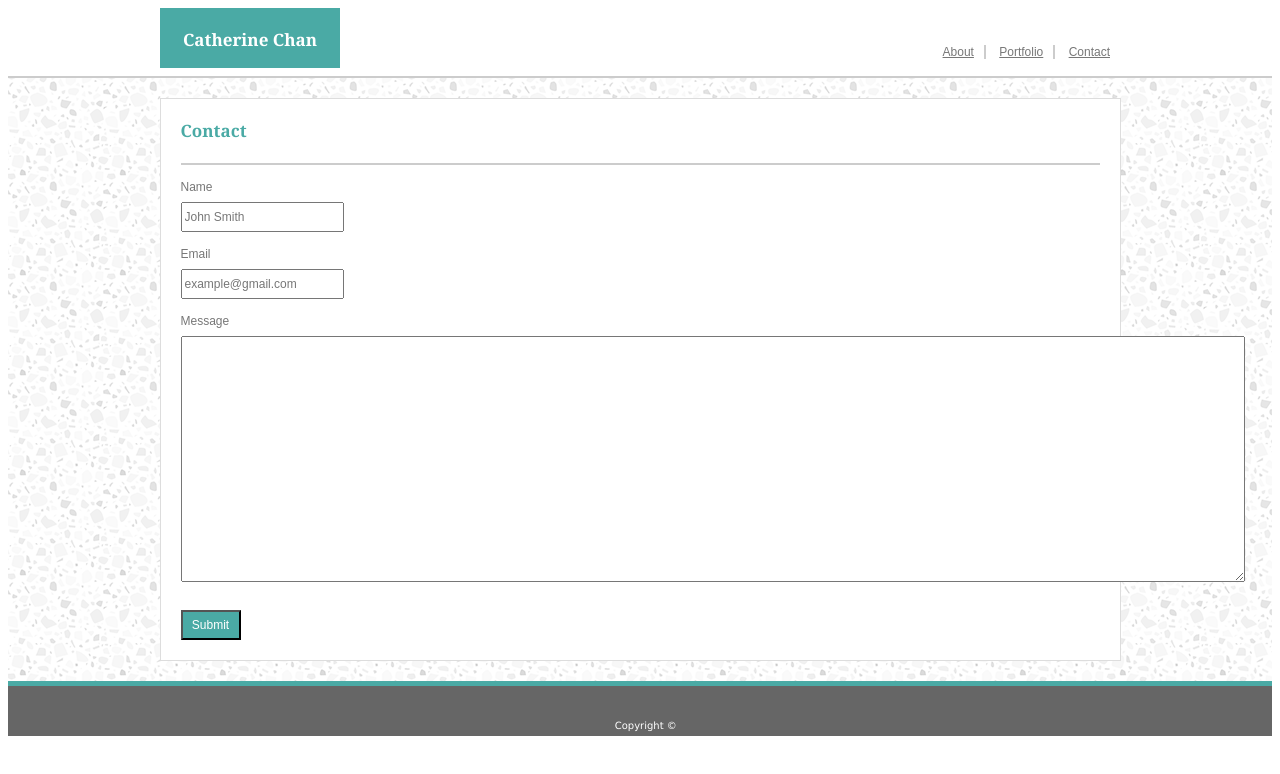
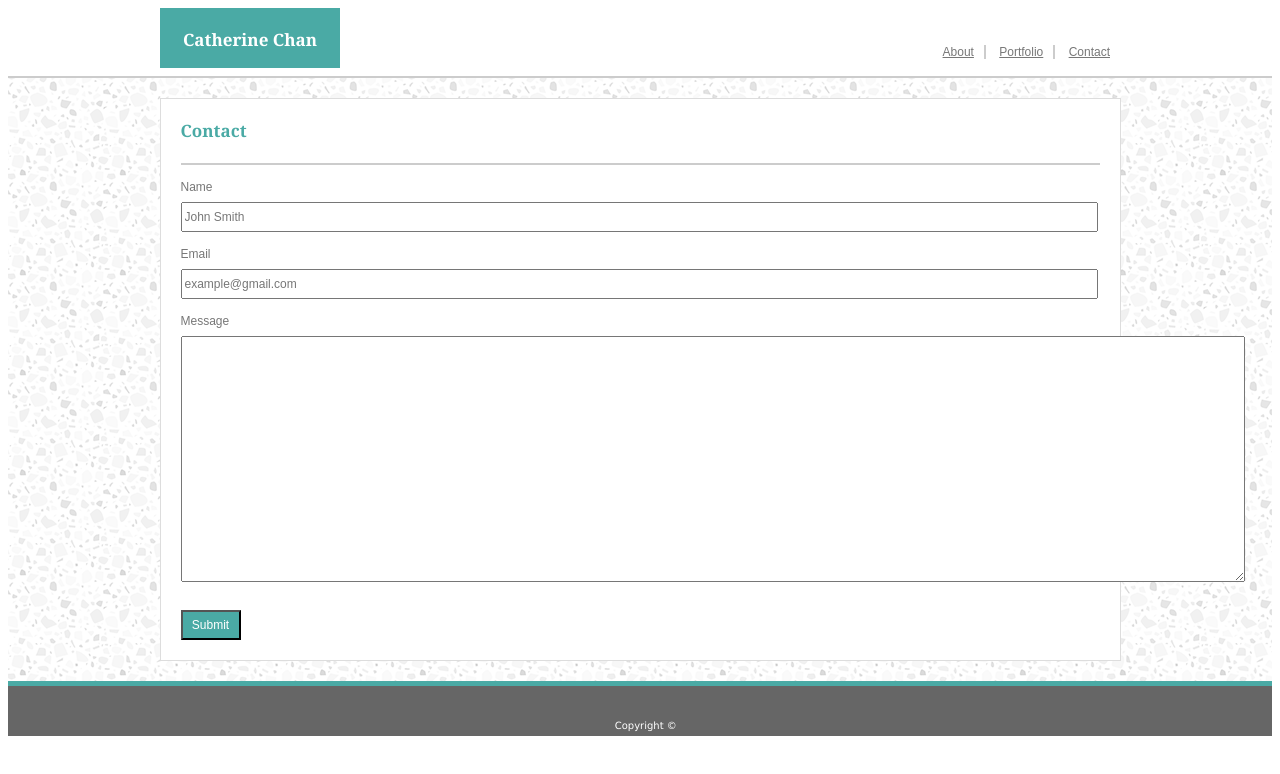
Before and after one commit to monkychia/monkychia.github.io, a plain HTML site: page contact.html in a window 1280 px wide. Drawn offline with Linux system fonts and the light colour scheme.

Commit message:
Increased the input field to maximum width.

```diff
--- a/assets/css/style.css
+++ b/assets/css/style.css
@@ -101,6 +101,10 @@ li:last-child {
 {
     margin-top: 3px;
     margin-bottom: 10px;
+}
+
+input {
+    width: 99%;
 }
 
 .submit
```
